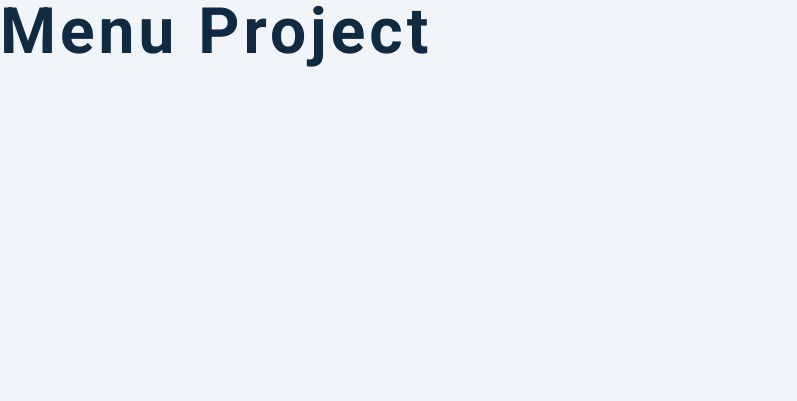
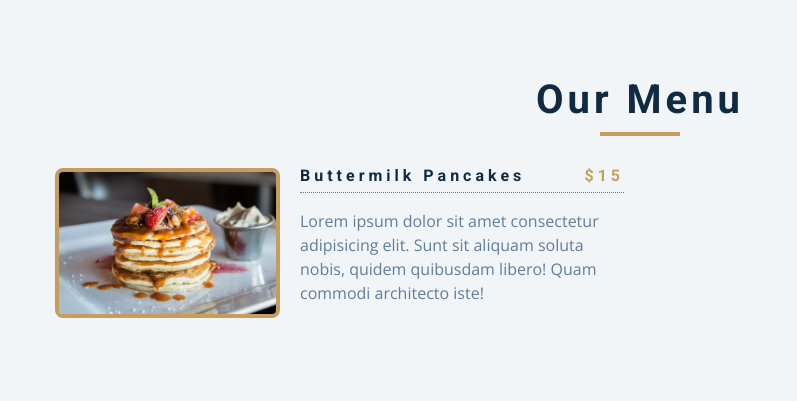
Before and after one commit to SethDimmer123/Menu-js-Dom-project-ud, a plain HTML site: page index.html in a window 1280 px wide. Shown: the whole page, without its empty margins (0-797 px from the left). Drawn offline with nearby package versions, Linux system fonts and the light colour scheme.

Commit message:
initial commit

```diff
--- a/index.html
+++ b/index.html
@@ -11,9 +11,34 @@
     />
     <!-- styles -->
     <link rel="stylesheet" href="styles.css" />
+    <!-- the data for this project is local meaning im using it in another file that is in this project -->
   </head>
+  <!-- always start with html becuase i will add the html syntax dynamically but
+  always setup your html to see what the project will look like THEN CHANGE IT IN JAVASCRIPT DYNAMICALLY -->
   <body>
-    <h1>menu project</h1>
+    <section class="menu">
+      <!--title-->
+      <div class="title">
+        <h2>Our Menu</h2>
+        <div class="underline"></div>
+      </div>
+      <!-- filter buttons -->
+      <!-- menu items -->
+      <div class="section-center"><!--this div is responsible for column layout(container)-->
+        <!-- single item -->
+        <article class="menu-item">
+          <img src="./menu-item.jpeg" class="photo" alt="menu-item" />
+          <div class="item-info">
+            <header>
+              <h4>Buttermilk pancakes</h4>
+              <h4 class="price">$15</h4>
+            </header>
+            <p class="item-text">Lorem ipsum dolor sit amet consectetur adipisicing elit. Sunt sit aliquam soluta nobis, quidem quibusdam libero! Quam commodi architecto iste!</p>
+          </div>
+        </article>
+        <!-- end of single item -->
+      </div>
+    </section>
     <!-- javascript -->
     <script src="app.js"></script>
   </body>
```
Also changed, not shown: app.js (+15 -0 lines).
